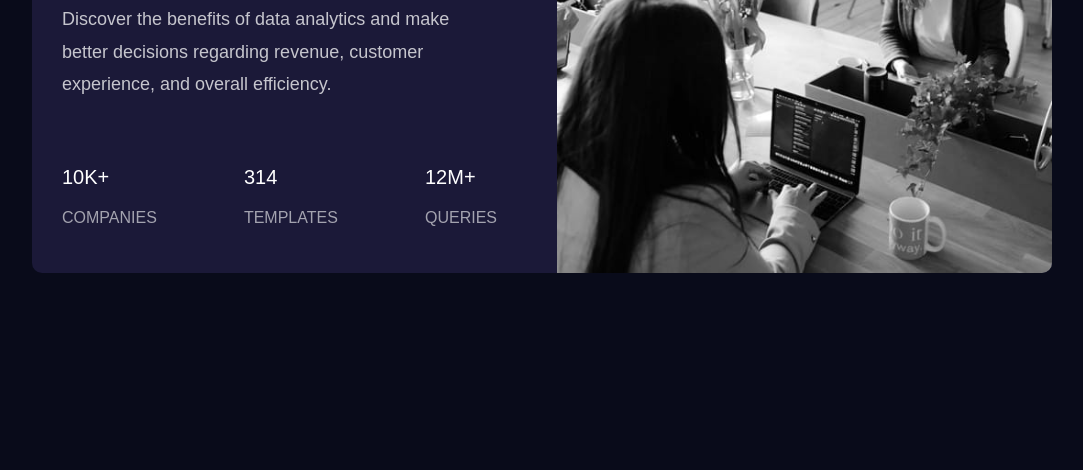
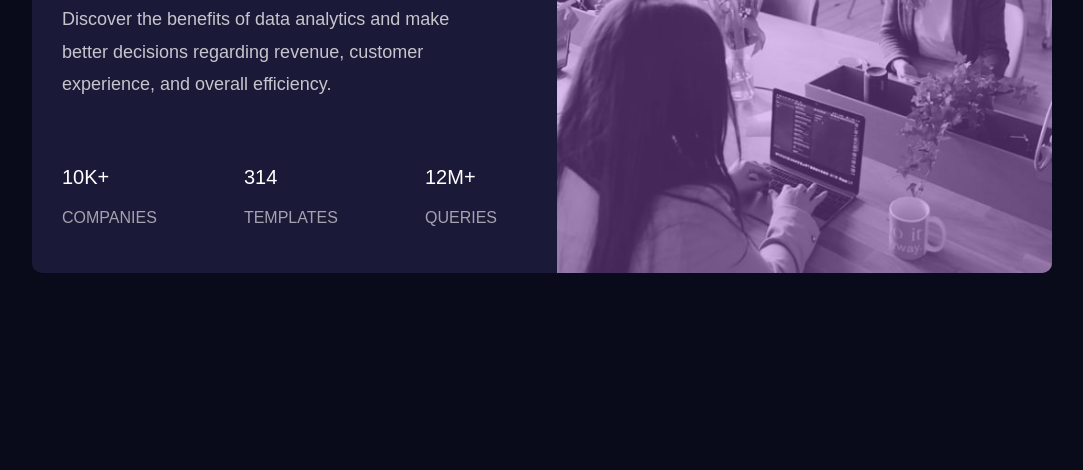
Before and after one commit to Leyttonn/Stats-preview-card-component, a plain HTML site: page index.html in a window 1280 px wide. Shown: the part 346-816 px from the top of the page, without its empty margins (98-1181 px from the left). Drawn offline with Linux system fonts and the light colour scheme.

Commit message:
Add files via upload

```diff
--- a/css/styles.css
+++ b/css/styles.css
@@ -70,6 +70,16 @@ body{
     grid-row: 1 / 2;
     position: relative;
 }
+.imagen::after{
+    height: 100%;
+    width: 100%;
+    opacity: .4;
+    position: absolute;
+    background-color: hsl(277, 64%, 61%);
+    content: '';
+    left: 0;
+    right: 0;
+}
 img{
     height: 100%;
     width: 100%;
```
